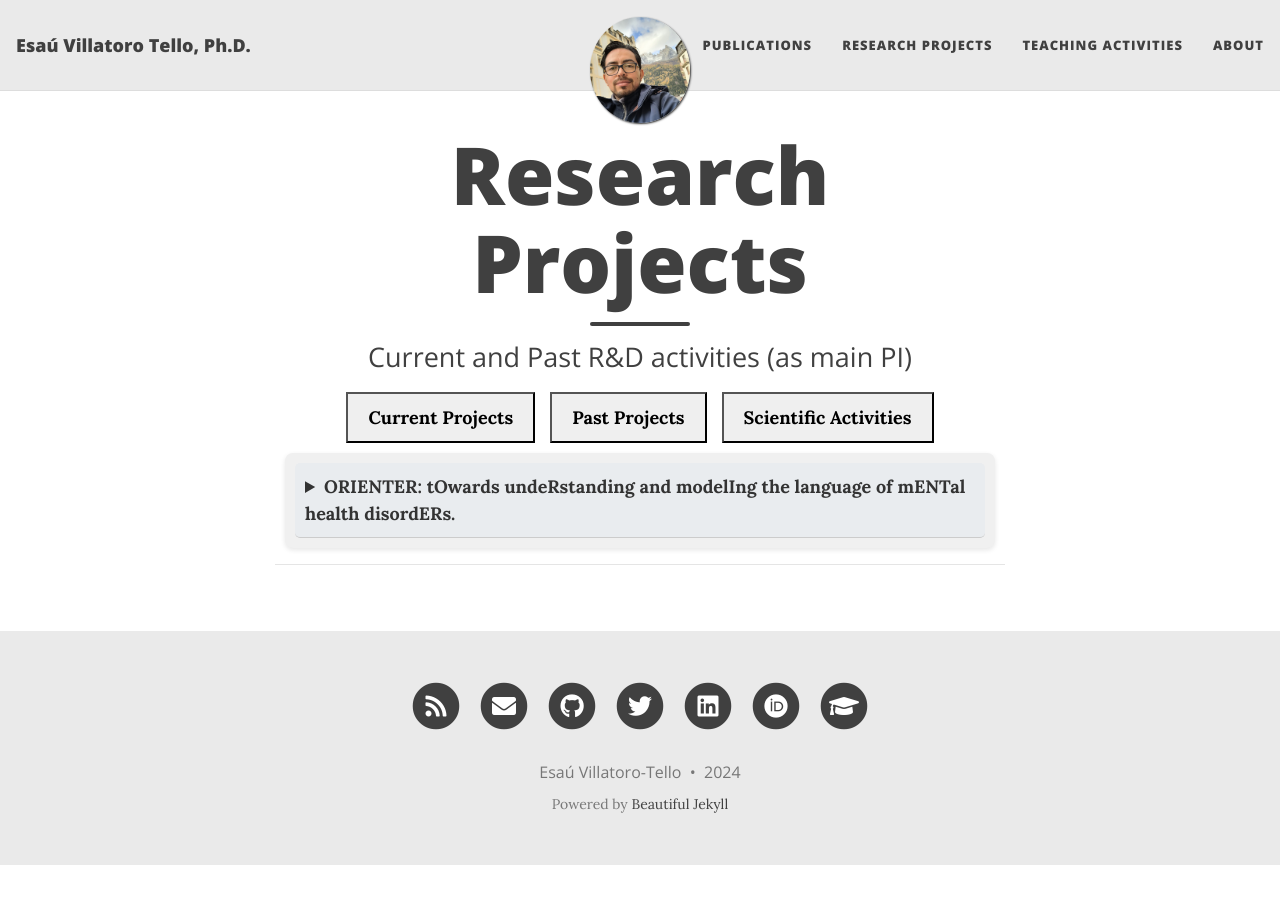
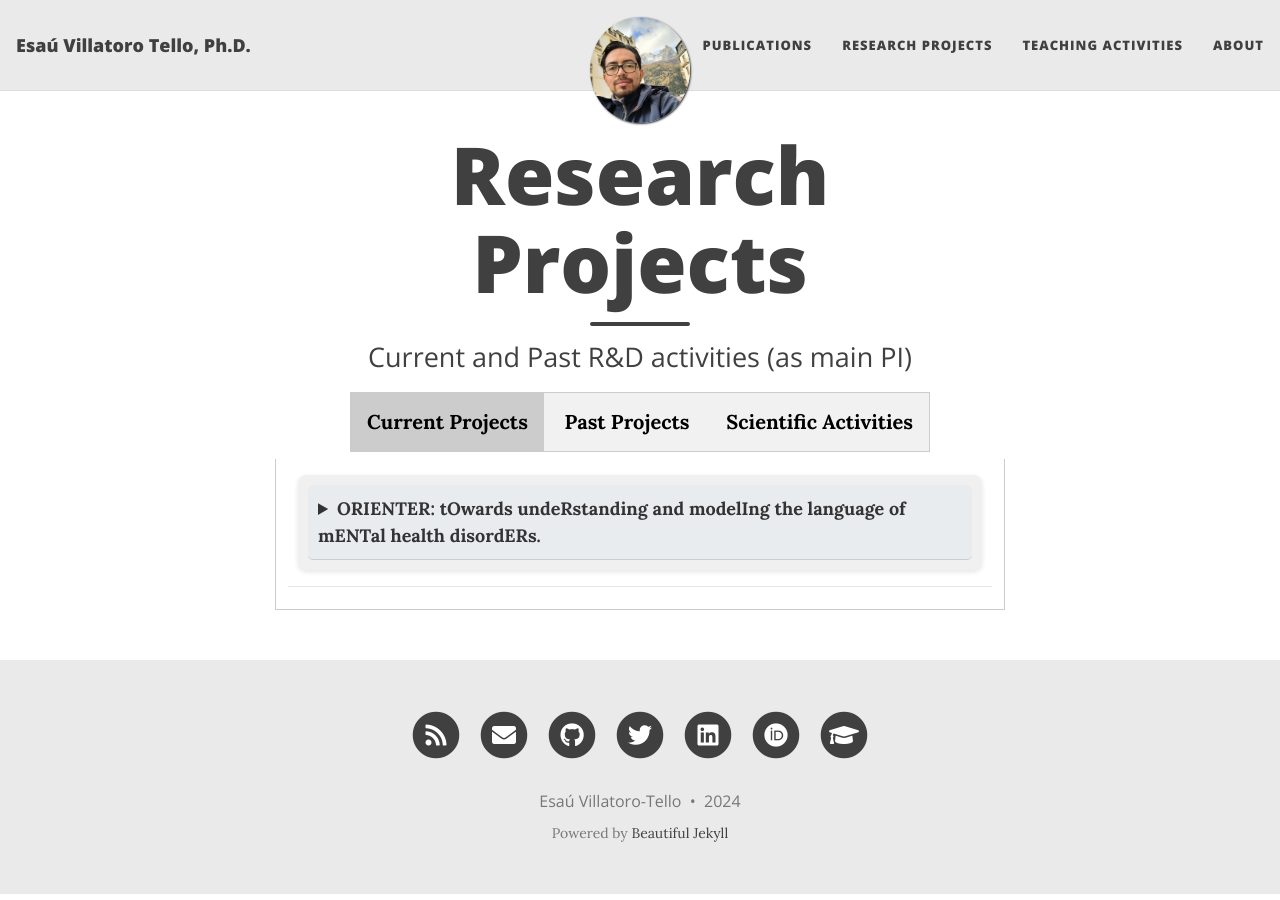
Before and after one commit to oravar333/oravar333.github.io, a Jekyll site: the page built from research.md, in a window 1280 px wide. Built offline with Jekyll 4.4.1, drawn with Linux system fonts in a browser that asks for light colours; nearby versions of some CDN libraries.

Commit message:
fixing style

```diff
--- a/assets/css/beautifuljekyll.css
+++ b/assets/css/beautifuljekyll.css
@@ -1,7 +1,3 @@
----
-layout: null
----
-
 @import url("pygment_highlights.css");
 
 /* --- General --- */
@@ -13,13 +9,10 @@ html {
 body {
   font-family: 'Lora', 'Times New Roman', serif;
   font-size: 1.125rem;
-  color: {{ site.text-col | default: "#404040" }};
+  color: #404040;
   position: relative;
-  background-color: {{ site.page-col | default: "#FFFFFF" }};
-  {% if site.page-img %}
-  background-image: url({{ site.page-img | relative_url }});
-  background-attachment: fixed;
-  {% endif %}
+  background-color: #FFFFFF;
+
 }
 p {
   line-height: 1.5;
@@ -46,11 +39,11 @@ h1, h2, h3, h4 {
   margin-top: 1.25rem;
 }
 a {
-  color: {{ site.link-col | default: "#008AFF" }};
+  color: #008AFF;
 }
 a:hover,
 a:focus {
-  color: {{ site.hover-col | default: "#0085A1" }};
+  color: #0085A1;
 }
 blockquote {
   color: #808080;
@@ -82,12 +75,12 @@ hr.small {
 ::-moz-selection {
   color: #fff;
   text-shadow: none;
-  background-color: {{ site.hover-col | default: "#0085A1" }};
+  background-color: #0085A1;
 }
 ::selection {
   color: #fff;
   text-shadow: none;
-  background-color: {{ site.hover-col | default: "#0085A1" }};
+  background-color: #0085A1;
 }
 img::selection {
   color: #fff;
@@ -122,13 +115,10 @@ img {
 /* --- Navbar --- */
 
 .navbar-custom {
-  background-color: {{ site.navbar-col | default: "#EAEAEA" }};
-  border-bottom: 1px solid {{ site.navbar-border-col | default: "#DDDDDD" }};
+  background-color: #EAEAEA;
+  border-bottom: 1px solid #DDDDDD;
   font-family: 'Open Sans', 'Helvetica Neue', Helvetica, Arial, sans-serif;
-  {% if site.navbar-img %}
-    background-image: url({{ site.navbar-img | relative_url }});
-    background-attachment: fixed;
-  {% endif %}
+
   -webkit-transition: padding .5s ease-in-out;
   -moz-transition: padding .5s ease-in-out;
   transition: padding .5s ease-in-out;
@@ -190,7 +180,7 @@ img {
 .navbar-custom .navbar-brand,
 .navbar-custom .navbar-nav .nav-link {
   font-weight: 800;
-  color: {{ site.navbar-text-col | default: "#404040" }};
+  color: #404040;
 }
 
 .navbar-toggler {
@@ -257,11 +247,11 @@ img {
 .navbar-custom .nav-item.dropdown .dropdown-menu .dropdown-item {
   white-space: normal;
   padding: 0.625rem;
-  background-color: {{ site.navbar-col | default: "#EAEAEA" }};
+  background-color: #EAEAEA;
   text-decoration: none !important;
   border-width: 0 1px 1px 1px;
   font-weight: normal;
-  color: {{ site.navbar-text-col | default: "#404040" }};
+  color: #404040;
 }
 
 @media (min-width: 1200px) {
@@ -271,14 +261,14 @@ img {
 
   .navbar-custom .nav-item.dropdown .dropdown-menu .dropdown-item {
     padding-left: 0.625rem;
-    border: 1px solid {{ site.navbar-border-col | default: "#DDDDDD" }};
+    border: 1px solid #DDDDDD;
     border-width: 0 1px 1px;
   }
 }
 
 @media (max-width: 1199px) {
   .navbar-custom .navbar-collapse {
-    border-top: 1px solid {{ site.navbar-border-col | default: "#DDDDDD" }};
+    border-top: 1px solid #DDDDDD;
     margin: 0 -1rem;
   }
 
@@ -304,7 +294,7 @@ img {
 .navbar-custom .navbar-nav .nav-link:focus,
 .navbar-custom .navbar-nav .dropdown-menu .dropdown-item:hover,
 .navbar-custom .navbar-nav .dropdown-menu .dropdown-item:focus {
-  color: {{ site.hover-col | default: "#0085A1" }};
+  color: #0085A1;
 }
 
 .navbar-custom .avatar-container {
@@ -327,18 +317,18 @@ img {
 .navbar-custom .avatar-container .avatar-img-border {
   width: 100%;
   margin-left: -50%;
-  {% unless site.round-avatar == false %}
+
     border-radius: 50%;
     box-shadow: 0 0 0.5rem rgba(0, 0, 0, .8);
     -webkit-box-shadow: 0 0 0.3125rem rgba(0, 0, 0, .8);
     -moz-box-shadow: 0 0 0.5rem rgba(0, 0, 0, .8);
-  {% endunless %}
+
 }
 .navbar-custom .avatar-container .avatar-img {
   width: 100%;
-  {% unless site.round-avatar == false %}
+
     border-radius: 50%;
-  {% endunless %}
+
   display: block;
 }
 
@@ -353,11 +343,11 @@ img {
 
   .navbar-custom.top-nav-regular .avatar-container .avatar-img-border {
     width: 100%;
-    {% unless site.round-avatar == false %}
+
     box-shadow: 1px 1px 2px rgba(0, 0, 0, .8);
     -webkit-box-shadow: 1px 1px 2px rgba(0, 0, 0, .8);
     -moz-box-shadow: 1px 1px 2px rgba(0, 0, 0, .8);
-    {% endunless %}
+
   }
 
   .navbar-custom.top-nav-regular .avatar-container .avatar-img {
@@ -372,19 +362,16 @@ footer {
   border-top: 1px #EAEAEA solid;
   margin-top: 3.125rem;
   font-size: 0.875rem;
-  background-color: {{ site.footer-col | default: "#EAEAEA" }};
-  {% if site.footer-img %}
-    background-image: url({{ site.footer-img | relative_url }});
-    background-attachment: fixed;
-  {% endif %}
+  background-color: #EAEAEA;
+
 }
 
 footer p.text-muted {
-  color: {{ site.footer-text-col | default: "#777777" }} !important;
+  color: #777777 !important;
 }
 
 footer a {
-  color: {{ site.footer-link-col | default: "#404040" }};
+  color: #404040;
 }
 
 footer .list-inline {
@@ -444,13 +431,13 @@ footer .footer-custom-content {
 .post-preview a {
   text-decoration: none;
   font-family: 'Open Sans', 'Helvetica Neue', Helvetica, Arial, sans-serif;
-  color: {{ site.text-col | default: "#404040" }};
+  color: #404040;
 }
 
 .post-preview a:focus,
 .post-preview a:hover {
   text-decoration: none;
-  color: {{ site.hover-col | default: "#0085A1" }};
+  color: #0085A1;
 }
 
 .post-preview .post-title {
@@ -551,12 +538,12 @@ footer .footer-custom-content {
 }
 
 .blog-tags span {
-  color: {{ site.text-col | default: "#404040" }};
+  color: #404040;
   opacity: 0.8;
 }
 
 .blog-tags a {
-  color: {{ site.text-col | default: "#404040" }};
+  color: #404040;
   text-decoration: none;
   padding: 0 0.3125rem;
   opacity: 0.8;
@@ -566,8 +553,8 @@ footer .footer-custom-content {
 
 .blog-tags a:hover {
   opacity: 1;
-  color: {{ site.text-col | default: "#404040" }};
-  border-color: {{ site.text-col | default: "#404040" }};
+  color: #404040;
+  border-color: #404040;
 }
 
 .post-preview .blog-tags {
@@ -787,7 +774,7 @@ nav.top-nav-short-permanent ~ header > .intro-header.big-img {
   padding: 0.625rem 0.3125rem;
   background-color: #FFF;
   border-radius: 0;
-  color: {{ site.text-col | default: "#404040" }};
+  color: #404040;
 }
 @media (min-width: 768px) {
   .pagination .page-item .page-link {
@@ -797,8 +784,8 @@ nav.top-nav-short-permanent ~ header > .intro-header.big-img {
 .pagination .page-item .page-link:hover,
 .pagination .page-item .page-link:focus {
   color: #FFF;
-  border: 1px solid {{ site.hover-col | default: "#0085A1" }};
-  background-color: {{ site.hover-col | default: "#0085A1" }};
+  border: 1px solid #0085A1;
+  background-color: #0085A1;
 }
 
 /* --- Tables --- */
@@ -992,3 +979,47 @@ pre {
   display: block;
   margin: 0 auto;
 }
+
+
+/* Wrapper around tab buttons to center them */
+.tab-wrapper {
+  text-align: center;
+}
+
+/* Style the tab */
+.tab {
+  display: inline-block;
+  margin: 0 auto;
+  overflow: hidden;
+  border: 1px solid #ccc;
+  background-color: #f1f1f1;
+}
+
+/* Style the buttons inside the tab */
+.tab button {
+  background-color: inherit;
+  border: none;
+  outline: none;
+  cursor: pointer;
+  padding: 14px 16px;
+  transition: 0.7s;
+  font-size: 20px;
+}
+
+/* Change background color of buttons on hover */
+.tab button:hover {
+  background-color: #ddd;
+}
+
+/* Create an active/current tablink class */
+.tab button.active {
+  background-color: #ccc;
+}
+
+/* Style the tab content */
+.tabcontent {
+  display: none;
+  padding: 6px 12px;
+  border: 1px solid #ccc;
+  border-top: none;
+}
--- a/assets/css/index.css
+++ b/assets/css/index.css
@@ -34,19 +34,3 @@
     display: block;
   }
 }
-.tab-wrapper {
-  display: flex;
-  justify-content: center; /* Centers the tab content horizontally */
-}
-
-.tab {
-  display: flex;
-  justify-content: center; /* Ensures buttons stay in one row and are centered */
-  gap: 15px; /* Adds space between the buttons */
-  flex-wrap: nowrap; /* Prevents wrapping onto a new line */
-}
-
-.tab button {
-  padding: 10px 20px; /* Adjust the padding as needed for button size */
-  white-space: nowrap; /* Prevents text from wrapping inside buttons */
-}
```
